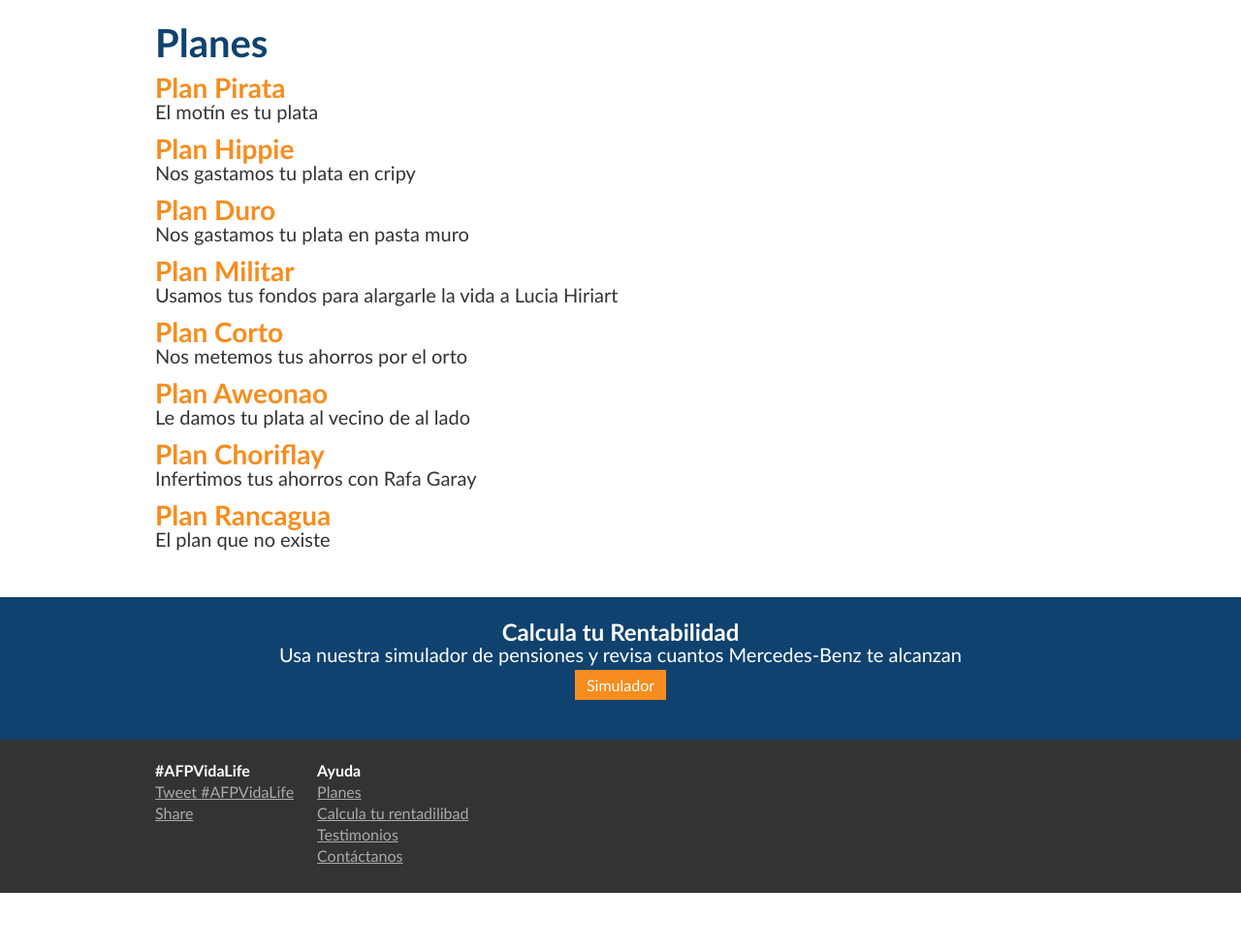
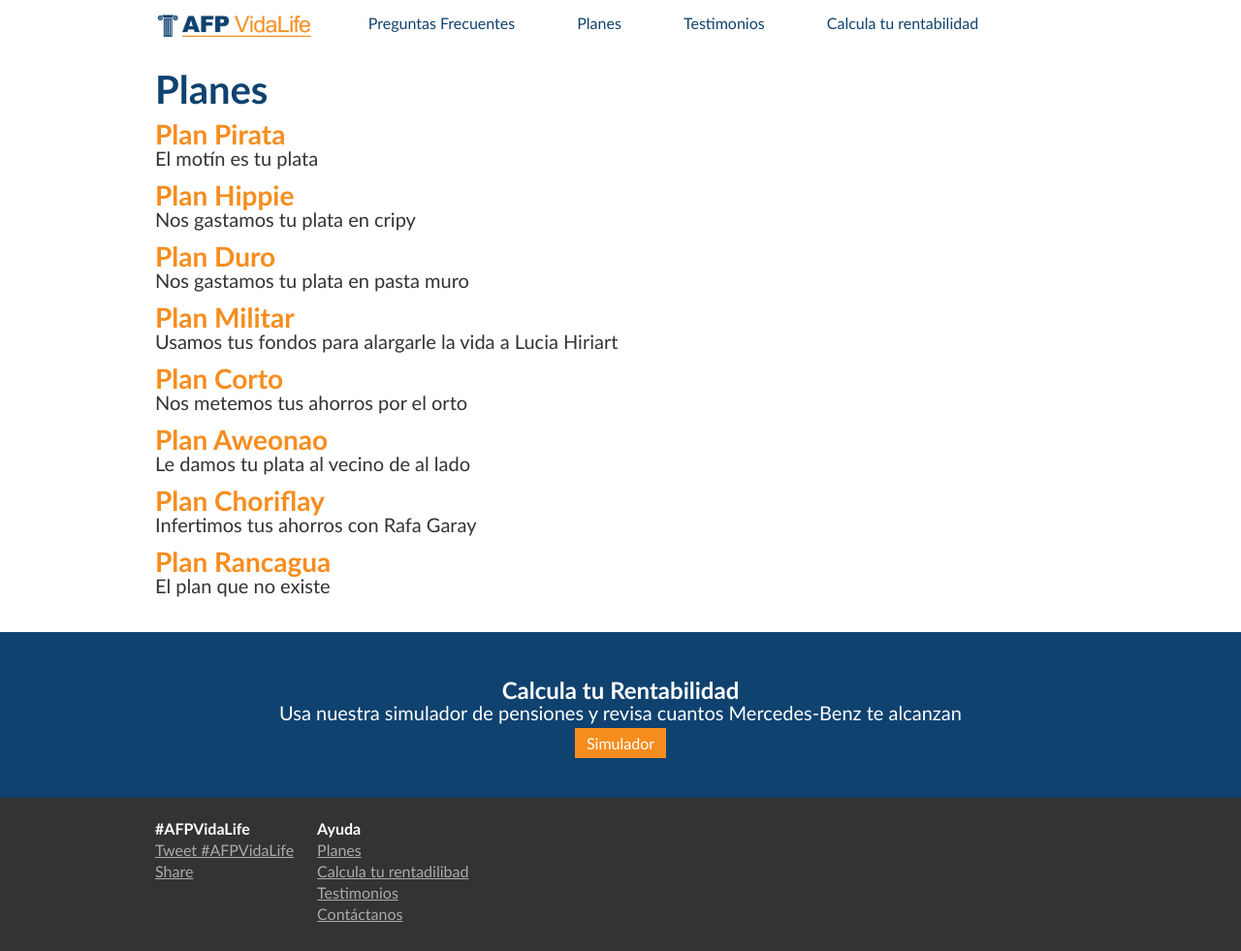
Before and after one commit to tubatuba/vidalife, a Jekyll site: the page built from planes.md, in a window 1280 px wide. Shown: the whole page at 97% size. Built offline with Jekyll 4.4.1, drawn with Linux system fonts in a browser that asks for light colours; comment, search, counter and statistics services are not loaded; before the commit the page ends 921 px from its top, so only the background shows below that.

Commit message:
fix header

```diff
--- a/_includes/footer.html
+++ b/_includes/footer.html
@@ -1,6 +1,14 @@
 <div id="fb-root"></div>
 <script async defer crossorigin="anonymous" src="https://connect.facebook.net/es_ES/sdk.js#xfbml=1&version=v7.0" nonce="qD4XBa8E"></script>
+
 <footer>
+    {% if page.cta_title %}
+    <div class="call-to-action">
+        <h3>{{page.cta_title}}</h3>
+        <p>{{page.cta_text}}</p>
+        <a class="btn" href="{{page.cta_link}}">{{page.cta_btn}}</a>
+      </div>
+      {% endif %}
     <div id="footer-content" class="content">
         <div>
             <h4>#AFPVidaLife</h4>
--- a/_layouts/default.html
+++ b/_layouts/default.html
@@ -2,17 +2,14 @@
 <html lang="{{ site.lang | default: "es-ES" }}">
   {% include head.html %}
   <body>
-    {% include header.html %}
     <div id="main">
+      {% include header.html %}
+
       <div class="content" id="page-content">
       <h1 id="page-title">{{page.title}}</h1>
         {{ content }}
     </div>
-    <div class="call-to-action">
-      <h3>{{page.cta_title}}</h3>
-      <p>{{page.cta_text}}</p>
-      <a class="btn" href="{{page.cta_link}}">{{page.cta_btn}}</a>
-    </div>
+
     </div>
   {% include footer.html %}
   </body>
--- a/_sass/home.scss
+++ b/_sass/home.scss
@@ -39,10 +39,10 @@
 }
 .call-to-action {
     text-align: center;
-    padding-top: 24px;
+    padding-top: 48px;
     padding-bottom:48px;
     background-color: $blue;
-    margin-top:48px;
+    margin-top:0;
 }
 .call-to-action h3 {
     color: white;
--- a/_sass/vidalife.scss
+++ b/_sass/vidalife.scss
@@ -135,6 +135,7 @@ small {
   font-size: 1
 }
 footer {
+  margin-top: 24px;
   background-color: #333;
   color:#aaa;
   padding-bottom:24px;
```
